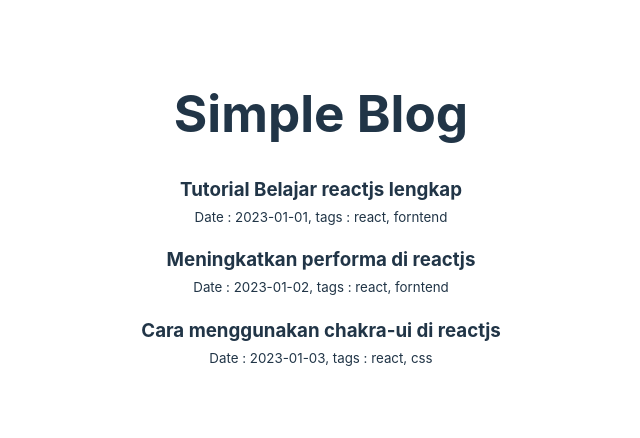
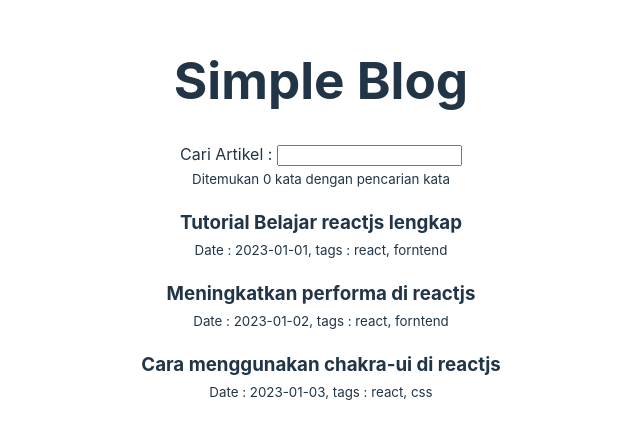
Before and after one commit to rifqee23/Learn-ReactJS, a React (Vite) app in the folder react-fundamental/: page / in a window 1280 px wide. Shown: the part 190-628 px from the top of the page, without its empty margins (319-959 px from the left). Built offline with nearby package versions, Linux system fonts and the light colour scheme.

Commit message:
belajar useState (#4)

```diff
--- a/react-fundamental/src/pages/index.jsx
+++ b/react-fundamental/src/pages/index.jsx
@@ -1,13 +1,22 @@
+import { useState } from 'react';
 import posts from '../posts.json'
 import Article from '../components/Article';
 
 function Homepage() {
+    const [search, setSearch] = useState("");
+    const changeSearch = event => {
+        console.log(event.target.value);
+        setSearch(event.target.value);
+    };
     return(
         <>
             <h1>Simple Blog</h1>
+            <div>Cari Artikel : <input type="search" name="search" id="search" onChange={changeSearch} /></div>
+            <small>Ditemukan 0 kata dengan pencarian kata {search}</small>
             {
-                posts.map( blog => (
-                    <Article title={blog.title} tags={blog.tags} date={blog.date} />
+                posts.map( ({title, tags, date}, index) => (
+                    <Article  key={index} {...{title, tags, date}} />
+
                 ))
             }
         </>
```
